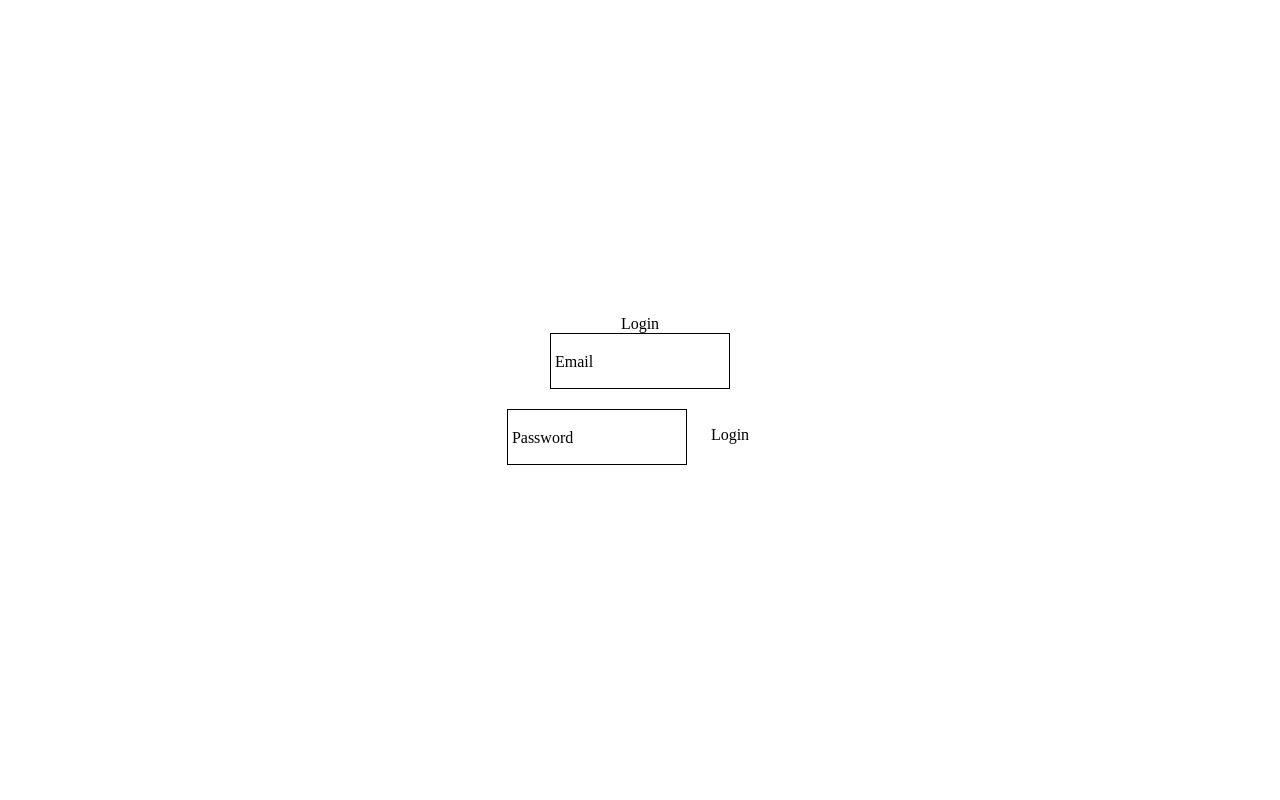
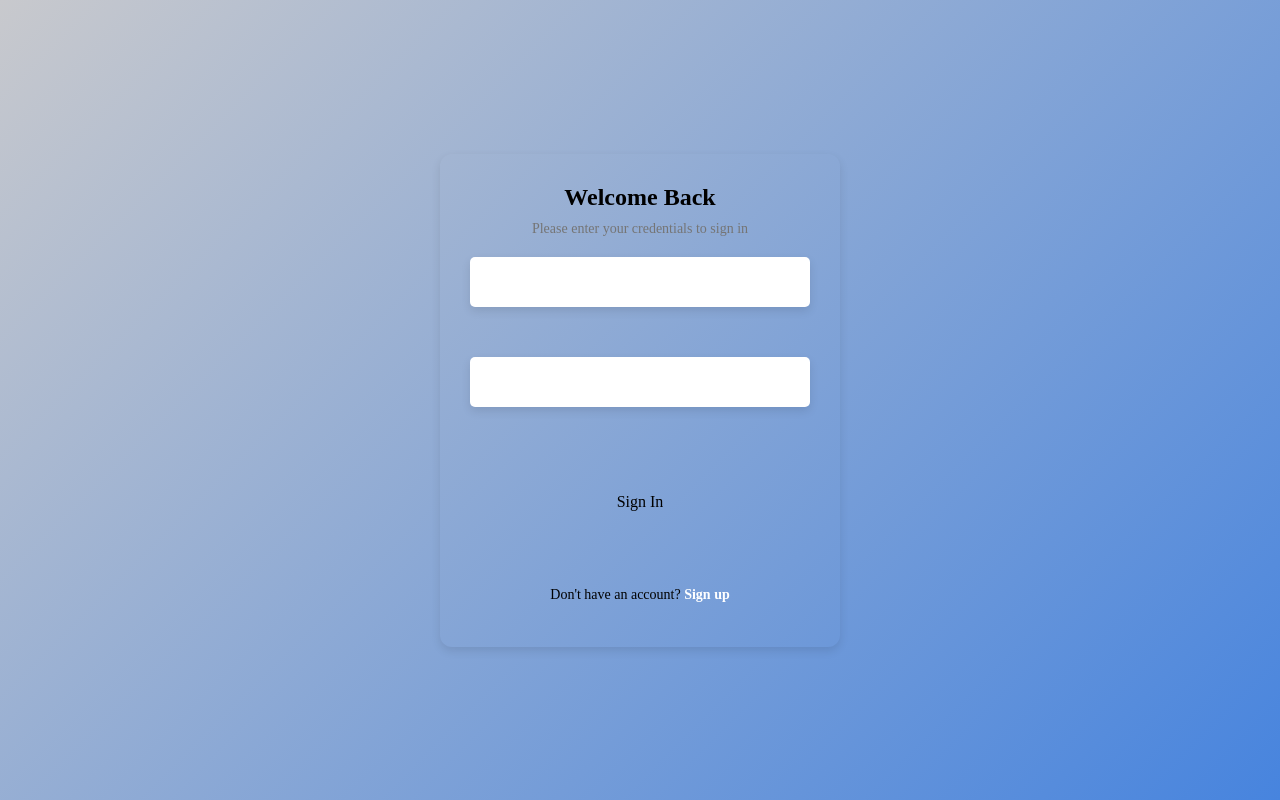
Before and after one commit to el2toro/lets-chat, an Angular app: page /login in a window 1280 px wide. Built offline with nearby package versions, Linux system fonts and the light colour scheme.

Commit message:
update login component

```diff
--- a/src/app/core/login/login.component.html
+++ b/src/app/core/login/login.component.html
@@ -1,26 +1,20 @@
 <div class="login-container">
   <mat-card>
-    <mat-card-title>Login</mat-card-title>
-    <form formGroup="loginForm" (ngSubmit)="login()">
-      <mat-form-field appearance="outline">
-        <mat-label>Email</mat-label>
-        <input matInput formControlName="email" type="email" />
-        <mat-error *ngIf="formControls['email'].invalid && formControls['email'].touched">
-          Valid email is required.
-        </mat-error>
-      </mat-form-field>
+    <mat-card-title>Welcome Back</mat-card-title>
+    <mat-card-subtitle>Please enter your credentials to sign in</mat-card-subtitle>
 
-      <mat-form-field appearance="outline">
-        <mat-label>Password</mat-label>
-        <input matInput formControlName="password" type="password" />
-        <mat-error *ngIf="formControls['password'].invalid && formControls['password'].touched">
-          Password must be at least 6 characters long.
-        </mat-error>
-      </mat-form-field>
-
-      <button mat-raised-button color="primary" type="submit"  (click)="login()">
-        Login
+    <form [formGroup]="loginForm">
+      <input matInput formControlName="username" type="text"/>
+      <input matInput formControlName="password" type="password"/>
+      <button
+        class="signin-button"
+        mat-raised-button
+        type="submit"
+        (click)="login()"
+        [disabled]="loginForm.invalid">
+        Sign In
       </button>
+      <p class="signup-link">Don't have an account? <a routerLink="/register">Sign up</a></p>
     </form>
   </mat-card>
 </div>
--- a/src/app/core/login/login.component.scss
+++ b/src/app/core/login/login.component.scss
@@ -3,10 +3,69 @@
     justify-content: center;
     align-items: center;
     height: 100vh;
+    background: linear-gradient(135deg, #c8c9cd, #4784DE);
   }
 
   mat-card {
-    width: 350px;
-    padding: 20px;
+    width: 400px;
+    padding: 30px;
     text-align: center;
+    box-shadow: 0px 4px 10px rgba(0, 0, 0, 0.1);
+    border-radius: 12px;
+
+    form{
+        display: flex;
+        flex-direction: column;
+        gap: 50px;
+
+        input{
+            height: 50px;
+            border: none;
+            outline: none;
+            border-radius: 5px;
+            font-size: 1rem;
+            padding: 0px 20px;
+            box-shadow: 0px 4px 10px rgba(0, 0, 0, 0.1);
+        }
+    }
   }
+
+  mat-card-title {
+    font-size: 24px;
+    font-weight: bold;
+    margin-bottom: 10px;
+  }
+
+  mat-card-subtitle {
+    font-size: 14px;
+    color: #757575;
+    margin-bottom: 20px;
+  }
+
+  mat-form-field {
+    width: 100%;
+  }
+
+  button {
+    width: 100%;
+    margin-top: 20px;
+    box-shadow: 0px 4px 10px rgba(0, 0, 0, 0.1);
+    border-radius: 5px;
+    height: 50px;
+
+    &:hover{
+        box-shadow: 0px 4px 10px rgba(0, 0, 0, 0.1);
+        opacity: 0.8;
+    }
+  }
+
+  .signup-link {
+    margin-top: 10px;
+    font-size: 14px;
+  }
+
+  .signup-link a {
+    color: #ffffff;
+    font-weight: bold;
+    text-decoration: none;
+  }
--- a/src/app/core/login/login.component.ts
+++ b/src/app/core/login/login.component.ts
@@ -1,27 +1,38 @@
-// Import necessary modules
 import { CommonModule } from '@angular/common';
 import { Component } from '@angular/core';
-import { FormBuilder, FormGroup, Validators } from '@angular/forms';
+import { FormBuilder, FormGroup, ReactiveFormsModule, Validators } from '@angular/forms';
 import { MatButtonModule } from '@angular/material/button';
 import { MatCardModule } from '@angular/material/card';
+import { MatIconModule } from '@angular/material/icon';
 import { MatInputModule } from '@angular/material/input';
 import { Router } from '@angular/router';
+import { AuthService } from '../../services/auth.service';
 
 @Component({
   selector: 'app-login',
   templateUrl: './login.component.html',
   styleUrls: ['./login.component.scss'],
-  imports: [MatButtonModule, MatCardModule, MatInputModule, CommonModule]
+  imports: [MatButtonModule, MatCardModule, MatInputModule, CommonModule, MatIconModule, ReactiveFormsModule ]
 })
 export class LoginComponent {
-  loginForm: FormGroup;
-  isSubmitted = false;
+  loginForm!: FormGroup;
 
-  constructor(private fb: FormBuilder, private router: Router) {
+  constructor(private fb: FormBuilder, private router: Router, private authService: AuthService) {
+    this.buildForm();
+    this.onFormChange();
+  }
+
+  buildForm(){
     this.loginForm = this.fb.group({
-      email: ['', [Validators.required, Validators.email]],
-      password: ['', [Validators.required, Validators.minLength(6)]]
+      username: ['', [Validators.required, Validators.minLength(4)]],
+      password: ['', [Validators.required, Validators.minLength(4)]]
     });
+  }
+
+  onFormChange(){
+    this.loginForm.valueChanges.subscribe({
+      next: () => console.log(this.loginForm.value)
+    })
   }
 
   get formControls() {
@@ -29,10 +40,11 @@ export class LoginComponent {
   }
 
   login() {
-    console.log('it works')
-    this.isSubmitted = true;
-    if (true) {
-      localStorage.setItem('user', JSON.stringify(this.loginForm.value)); // Simulate login
+    if (this.loginForm.valid) {
+      this.authService.login( this.loginForm.controls['username'].value, this.loginForm.get('password')?.value).subscribe({
+        next: (data) => localStorage.setItem('user', JSON.stringify(data.user))
+      });
+
       this.router.navigate(['']);
     }
   }
```
